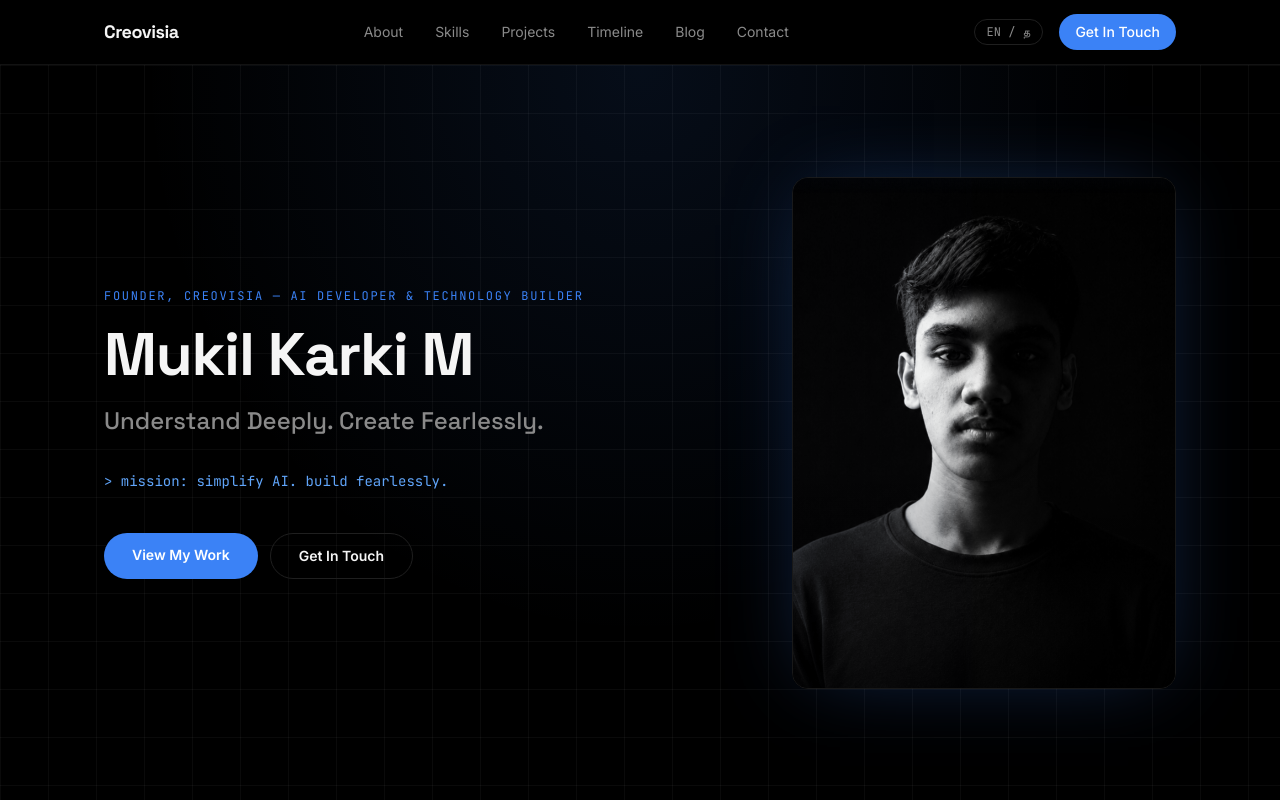
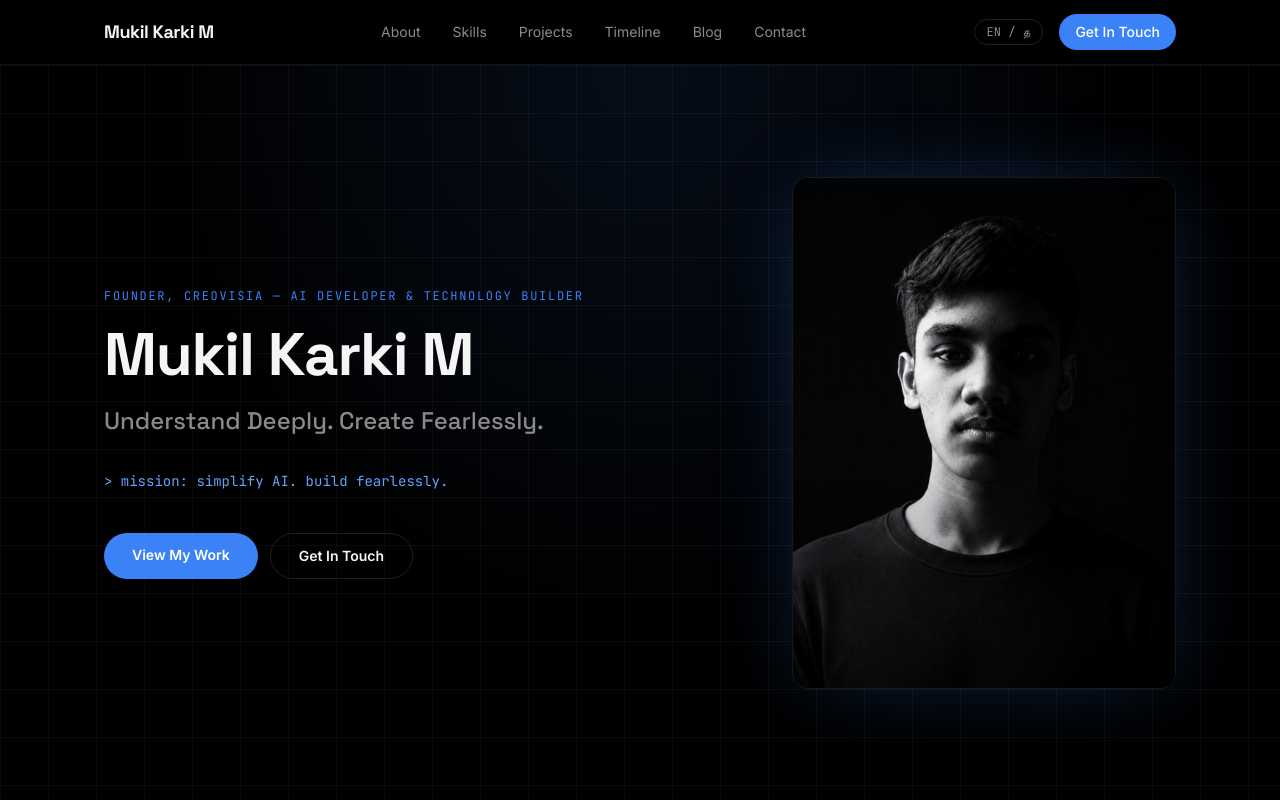
Before and after one commit to mukilkarki/portfolio, a Next.js app: page / in a window 1280 px wide. Shown: the top 800 px of the page. Built offline with nearby package versions, Linux system fonts and the light colour scheme.

Commit message:
update components/Header.tsx

```diff
--- a/components/Header.tsx
+++ b/components/Header.tsx
@@ -22,7 +22,7 @@ export default function Header() {
     <header className="sticky top-0 z-50 border-b border-line/60 bg-base/80 backdrop-blur-md">
       <div className="container-narrow flex h-16 items-center justify-between">
         <Link href="/" className="font-display text-lg font-bold tracking-tight">
-          {site.brandName}
+          {site.fullName}
         </Link>
 
         <nav className="hidden items-center gap-8 md:flex" aria-label="Primary">
```
